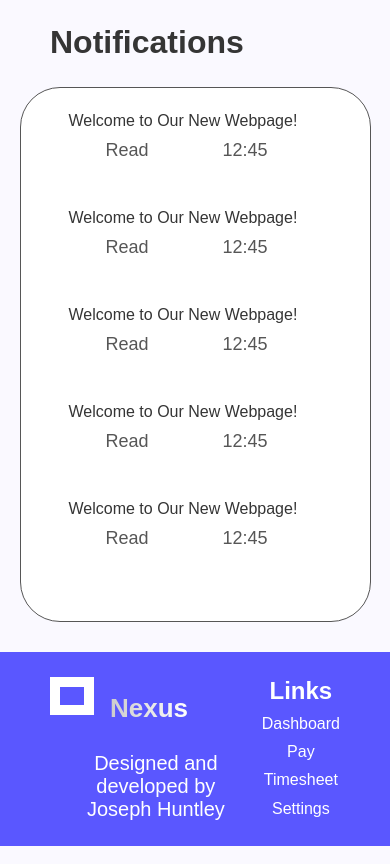
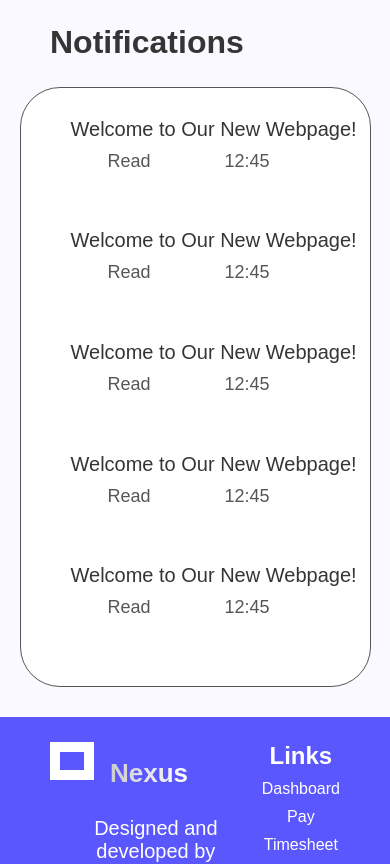
Before and after one commit to JosephHuntley/nexus, a Next.js app: page /dashboard in a window 390 px wide. Shown: the part 873-1737 px from the top of the page. Built offline with nearby package versions, Linux system fonts and the light colour scheme; sample sign-in values are in the browser's storage.

Commit message:
Improved responsive design on large devices

```diff
--- a/src/components/Dashboard/NotificationsBox/NoitificationsBoxStyles.ts
+++ b/src/components/Dashboard/NotificationsBox/NoitificationsBoxStyles.ts
@@ -1,11 +1,20 @@
 import styled from 'styled-components';
+import { InnerBox } from '@/styles/globals';
+
+export const Inner = styled(InnerBox)`
+padding: 2rem 0;
+height: 100%;
+
+`
 
 export const Notification = styled.div`
 	display: flex;
 	flex-direction: row;
 	justify-content: space-between;
+	margin-top: 1rem;
 	margin-bottom: 48px;
-	width: 100%;
+	width: calc(100% - 10rem);
+
 	@media ${(props) => props.theme.breakpoints.phone} {
 		flex-direction: column;
 		gap: 10px;
@@ -14,8 +23,6 @@ export const Notification = styled.div`
 
 export const NotificationTitle = styled.div`
 	color: ${(props) => props.theme.colors.text_primary};
-	font-weight: 500;
-	font-size: 16px;
 	max-width: 100%;
 
 	@media ${(props) => props.theme.breakpoints.phone} {
--- a/src/components/Dashboard/NotificationsBox/NotificationsBox.tsx
+++ b/src/components/Dashboard/NotificationsBox/NotificationsBox.tsx
@@ -1,24 +1,23 @@
 import React from 'react';
-import Box from '../../Global/Box/Box';
 import {
 	NotificationTitle,
 	Status,
 	Div1,
 	Notification,
+	Inner
 } from './NoitificationsBoxStyles';
-import { InnerBox } from '@/styles/globals';
+import Box from '@/components/Global/Box/Box';
+
 
 function NotificationsBox() {
 	return (
 		<Box
-			width='1032px'
-			height='274px'
+			width='71.6vw'
+			height='33vh'
 			md_height='inherit'
 			md_width='90vw'>
-			<InnerBox
-				padding='48px 116px'
+			<Inner
 				md_padding='24px 48px'
-				height='100%'
 				direction='column'>
 				<Notification>
 					<NotificationTitle>Welcome to Our New Webpage!</NotificationTitle>
@@ -55,7 +54,7 @@ function NotificationsBox() {
 						<Status>12:45</Status>
 					</Div1>
 				</Notification>
-			</InnerBox>
+			</Inner>
 		</Box>
 	);
 }
```
